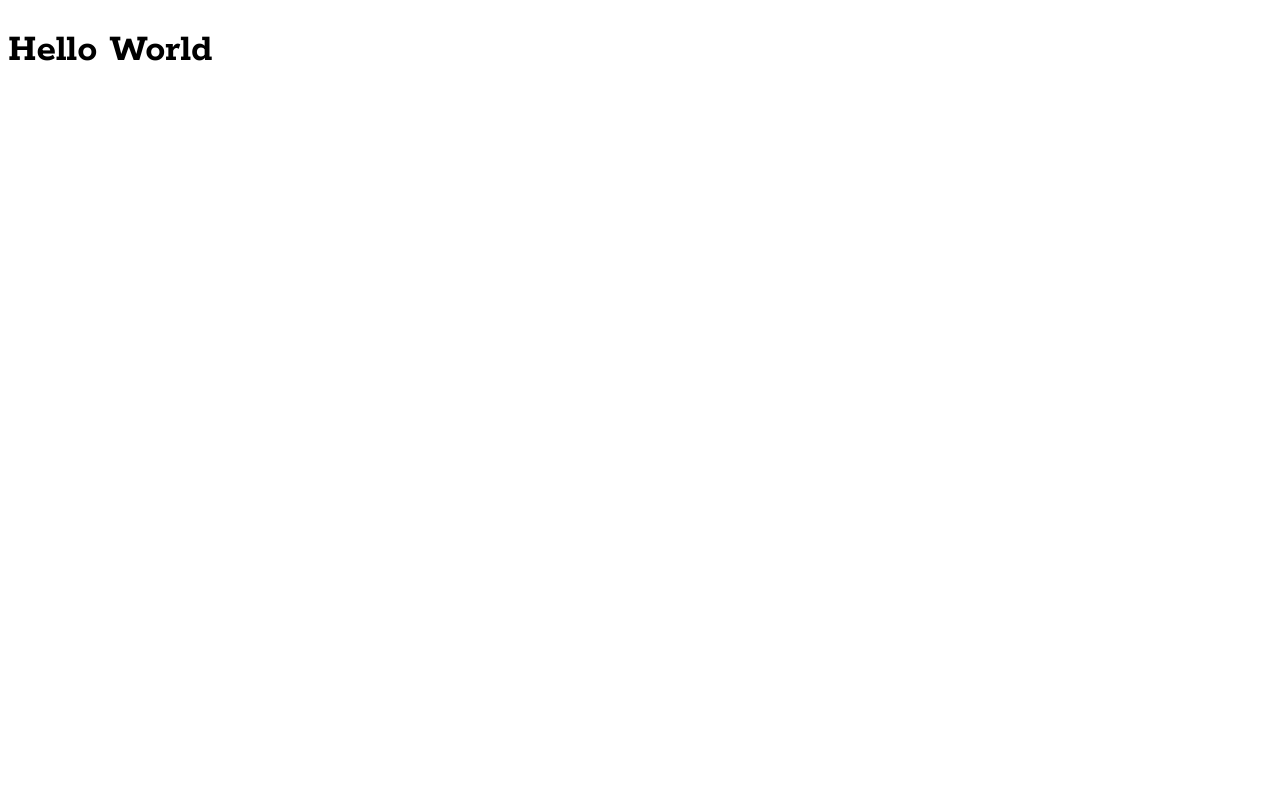
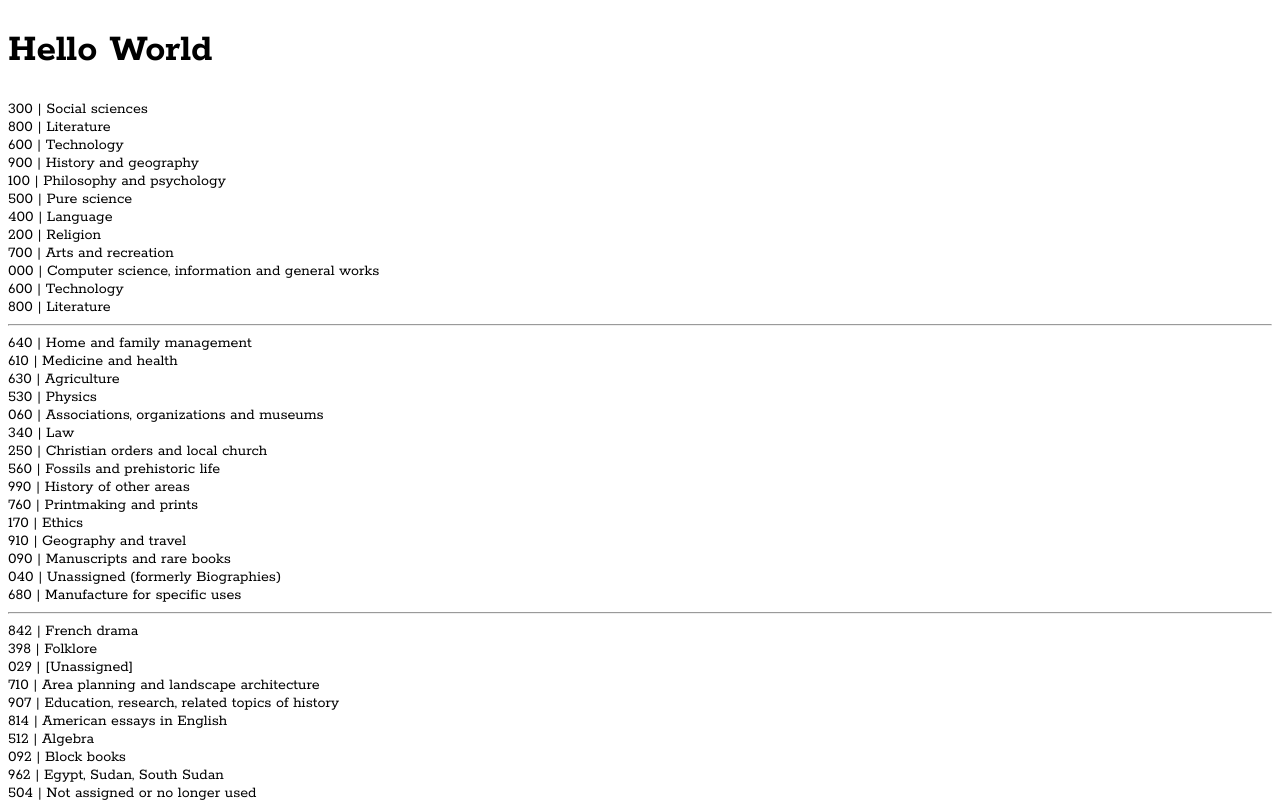
Before and after one commit to worc/ddc, a React app: page / in a window 1280 px wide. Built offline with nearby package versions, Linux system fonts and the light colour scheme.

Commit message:
stub out some lists of topics

```diff
--- /dev/null
+++ b/src/components/Divisions.tsx
@@ -0,0 +1,17 @@
+import React from 'react'
+import { divisionPicker } from '../picker/_picker'
+
+export default function Divisions () {
+  const divisions = divisionPicker(15)
+
+  return (
+    <>
+      { divisions.map(division => (
+        <div>
+          <div>{ division.code } | { division.name }</div>
+        </div>
+      ))
+      }
+    </>
+  )
+}
--- /dev/null
+++ b/src/components/MainClasses.tsx
@@ -0,0 +1,17 @@
+import React from 'react'
+import { mainClassPicker } from '../picker/_picker'
+
+export default function MainClasses () {
+  const mainClasses = mainClassPicker(12)
+
+  return (
+    <>
+      { mainClasses.map(mainClass => (
+        <div>
+          <div>{ mainClass.code } | { mainClass.name }</div>
+        </div>
+      ))
+      }
+    </>
+  )
+}
--- /dev/null
+++ b/src/components/Sections.tsx
@@ -0,0 +1,17 @@
+import React from 'react'
+import { sectionPicker } from '../picker/_picker'
+
+export default function Sections () {
+  const sections = sectionPicker(10)
+
+  return (
+    <>
+      { sections.map(section => (
+        <div>
+          <div>{ section.code } | { section.name }</div>
+        </div>
+      ))
+      }
+    </>
+  )
+}
--- a/src/index.tsx
+++ b/src/index.tsx
@@ -2,6 +2,9 @@ import React from 'react'
 import { render } from 'react-dom'
 import { createGlobalStyle } from 'styled-components'
 import Header from './components/Header'
+import MainClasses from './components/MainClasses'
+import Divisions from './components/Divisions'
+import Sections from './components/Sections'
 
 const GlobalStyle = createGlobalStyle`
     #app {
@@ -21,6 +24,11 @@ render(
   <React.Fragment>
     <GlobalStyle/>
     <Header/>
+    <MainClasses/>
+    <hr/>
+    <Divisions/>
+    <hr/>
+    <Sections/>
   </React.Fragment>
   , document.getElementById('app')
 )
--- a/src/picker/division_picker.ts
+++ b/src/picker/division_picker.ts
@@ -2,6 +2,6 @@ import { Division } from '../types/dewey'
 import { Divisions } from '../const/Division'
 import pickFromGenerator from '../util/pickFromGenerator'
 
-export default function divisionPicker(): Division[] {
-  return pickFromGenerator<Division>(Divisions)
+export default function divisionPicker(count = 1): Division[] {
+  return pickFromGenerator<Division>(Divisions, count)
 }
--- a/src/picker/section_picker.ts
+++ b/src/picker/section_picker.ts
@@ -2,6 +2,6 @@ import { Section } from '../types/dewey'
 import { Sections } from '../const/Section'
 import pickFromGenerator from '../util/pickFromGenerator'
 
-export default function sectionPicker(): Section[] {
-  return pickFromGenerator<Section>(Sections)
+export default function sectionsectionPicker(count = 1): Section[] {
+  return pickFromGenerator<Section>(Sections, count)
 }
```
